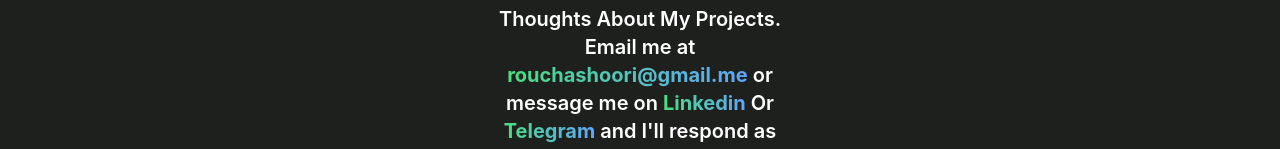
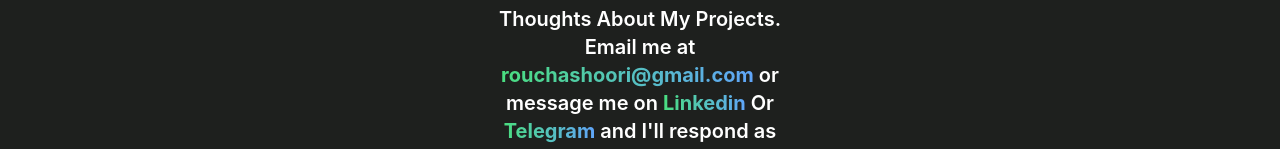
Before and after one commit to itisroach/portfolio-website, a Vue app: page / in a window 1280 px wide. Shown: the part 1592-1741 px from the top of the page. Built offline with nearby package versions, Linux system fonts and the light colour scheme.

Commit message:
fix email address in footer

```diff
--- a/src/components/Footer.vue
+++ b/src/components/Footer.vue
@@ -2,7 +2,7 @@
     <section class="flex flex-col justify-center items-center mt-10 text-justify w-80 gap-3 mx-auto">
         <h1 class="lg:text-3xl text-2xl lg:font-bold font-semibold text-white">Contact Me</h1>
         <p class="text-wrap lg:text-xl text-sm font-semibold text-center text-white">
-            Want to chat Or Share Your Thoughts About My Projects. Email me at <a class="hover:underline text-transparent relative bg-clip-text bg-gradient-to-r z-40 from-green-400 to-blue-400 font-bold" href="mailto:rouchashoori@gmail.com">rouchashoori@gmail.me</a> or message me on <a class="hover:underline text-transparent relative bg-clip-text bg-gradient-to-r z-40 from-green-400 to-blue-400 font-bold" href="https://linkedin.com/in/amirali-ashoori">Linkedin</a> Or <a class="hover:underline text-transparent relative bg-clip-text bg-gradient-to-r z-40 from-green-400 to-blue-400 font-bold" href="https://t.me/thisisroach">Telegram</a> and I'll respond as quick as possible.
+            Want to chat Or Share Your Thoughts About My Projects. Email me at <a class="hover:underline text-transparent relative bg-clip-text bg-gradient-to-r z-40 from-green-400 to-blue-400 font-bold" href="mailto:rouchashoori@gmail.com">rouchashoori@gmail.com</a> or message me on <a class="hover:underline text-transparent relative bg-clip-text bg-gradient-to-r z-40 from-green-400 to-blue-400 font-bold" href="https://linkedin.com/in/amirali-ashoori">Linkedin</a> Or <a class="hover:underline text-transparent relative bg-clip-text bg-gradient-to-r z-40 from-green-400 to-blue-400 font-bold" href="https://t.me/thisisroach">Telegram</a> and I'll respond as quick as possible.
         </p>
     </section>
 </template>
```
